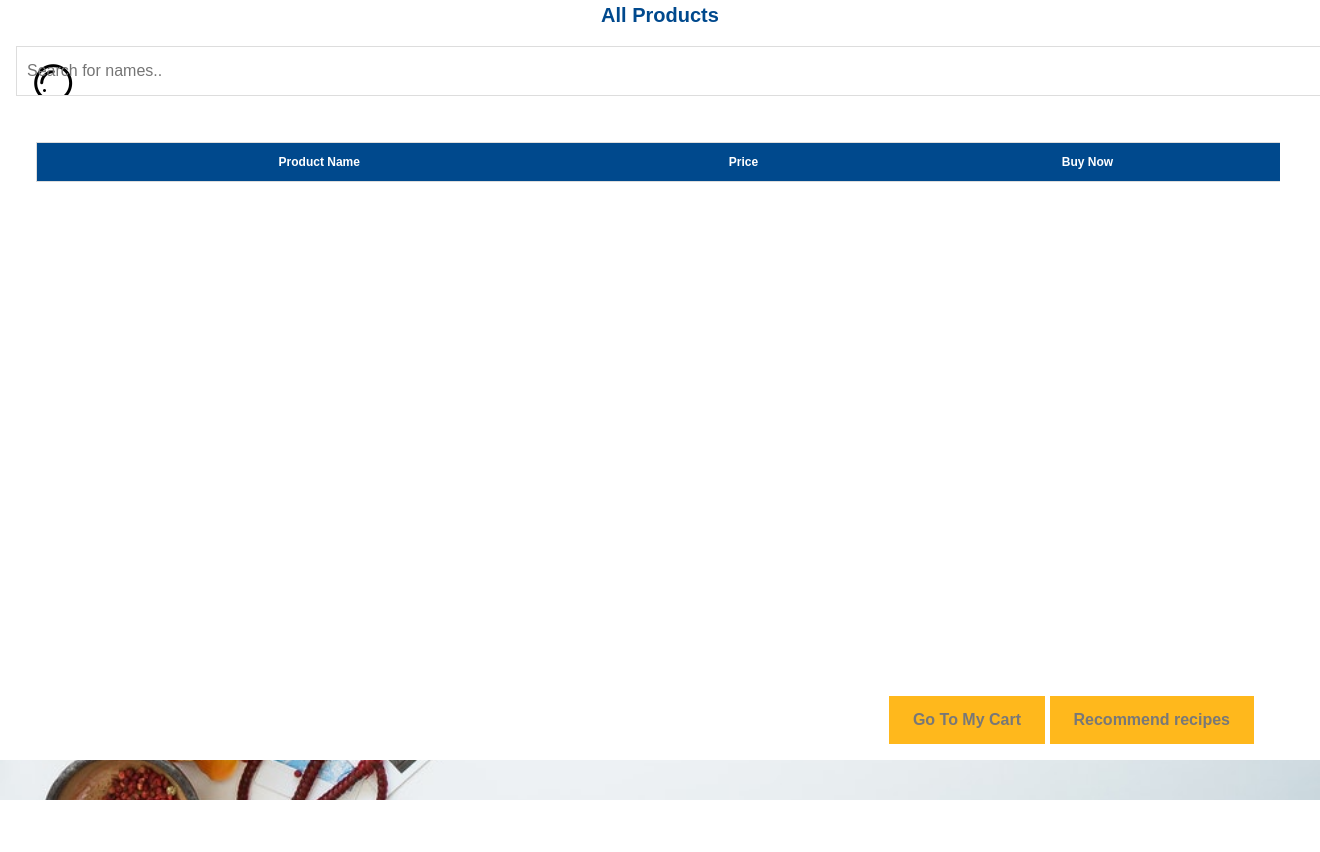
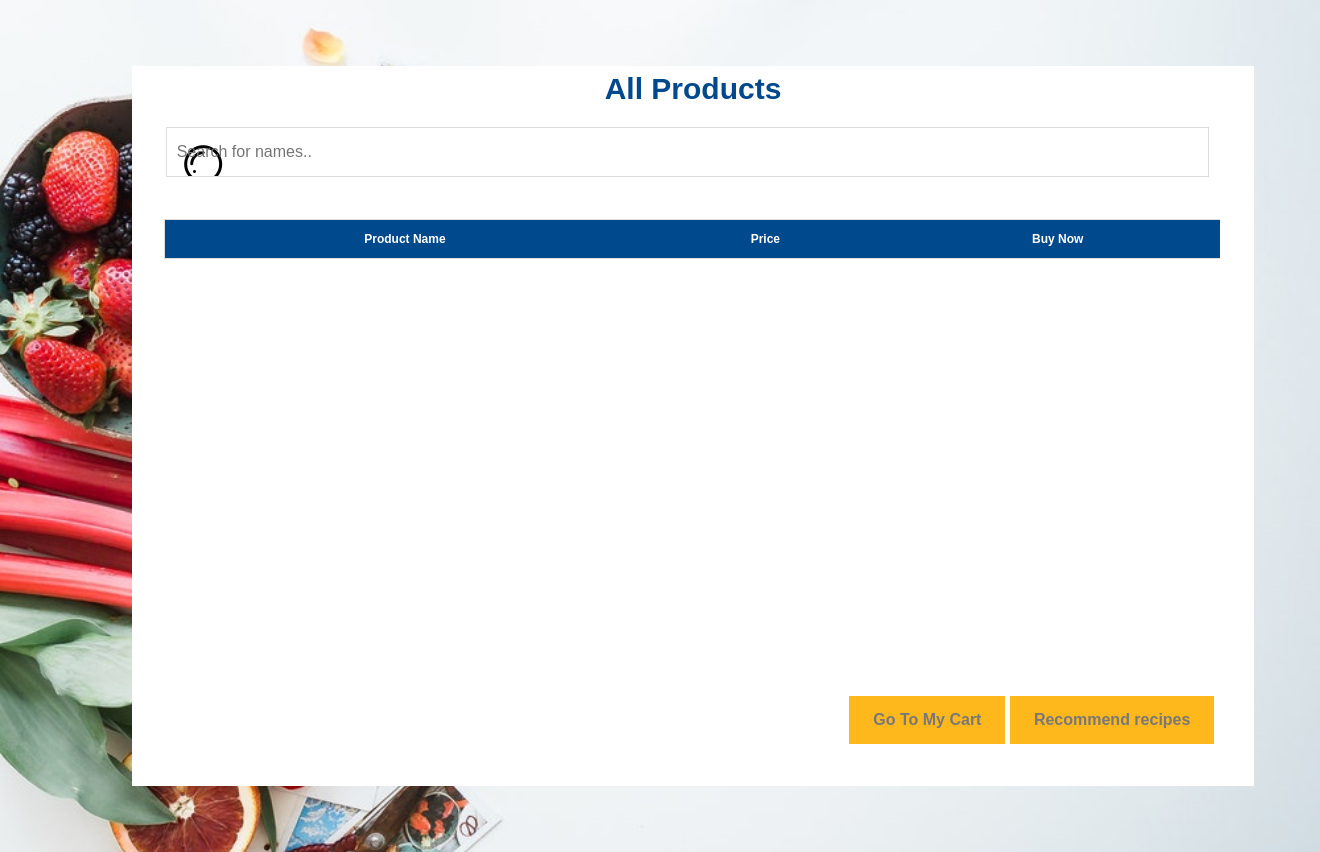
Before and after one commit to kshitij02/SE_Project, a Flask app: page /Home in a window 1320 px wide; the page is wider, and only the part inside the window is pictured. Before the commit the page ends 800 px from the top of that part, so only its background shows below. Run offline with Flask 2, Linux system fonts and the light colour scheme; data that the repository does not hold is empty; some libraries are stand-ins or nearby versions.

Commit message:
HomePage css improved

```diff
--- a/app/static/css/styles.css
+++ b/app/static/css/styles.css
@@ -138,8 +138,8 @@
   padding-bottom: 30px;
 }
 
-tr:nth-child(even) {background-color:white}
-tr:nth-child(odd) {background-color: #EFFBFC  ;}
+tr:nth-child(even) {background-color:white !important;}
+tr:nth-child(odd) {background-color: #EFFBFC !important;}
 
 label
 {
@@ -222,14 +222,14 @@
 .element
 {
   position:fixed;
-  bottom:2%; right:2%;
+  bottom:2%; right:5%;
 }
 
 .element2
 {
   position:fixed;
   bottom:2%;
-  right:38%;
+  right:43%;
 }
 
 .element3
--- a/app/templates/FirstPage.html
+++ b/app/templates/FirstPage.html
@@ -16,7 +16,7 @@
 
   </head>
 
-  <body style="background-color:#00498d;font-size: 2em; font-family: Arial, Helvetica, sans-serif; width: 80%; margin-left:15%">
+  <body style="background-color:#00498d;font-size: 2em; font-family: Arial, Helvetica, sans-serif; width: 80%; margin-left:15%;">
 
       <form action="/" method="get" style="background-color:white;width: 100%;height: 85%">
 
--- a/app/templates/HomePage.html
+++ b/app/templates/HomePage.html
@@ -14,12 +14,12 @@
 
       </head>
 
-        <body style="background-color:white;font-family: Arial, Helvetica, sans-serif; overflow-x: hidden;">
-          <p style="text-align: center; color : #00498d; font-size : 20px;"><b>{{Heading}}</b></p>
+        <body style="width: 85%;height: 90%;margin-top: 5%;margin-bottom: 5%;margin-left: 10%;background-color:white;font-family: Arial, Helvetica, sans-serif;overflow-x: hidden;">
+          <p style="text-align: center; color : #00498d; font-size : 30px;"><b>{{Heading}}</b></p>
 
 
-          <input type="text" id="SearchText" onkeyup="SearchProducts()" placeholder="Search for names.." title="Type in a product" style="margin-left:16px; padding-right:50px; color: white">
-            <div style="margin-left: 2%; margin-top:2%; margin-right:3%; margin-bottom:3%;">
+          <input type="text" id="SearchText" onkeyup="SearchProducts()" placeholder="Search for names.." title="Type in a product" style="width:93%; margin-left:3%; padding-right:50px; color: black">
+            <div style="height: 75%; margin-left: 2%; margin-top:2%; margin-right:3%; margin-bottom:3%;">
           <table id="ProductTable">
 
             <tr class="header">
```
